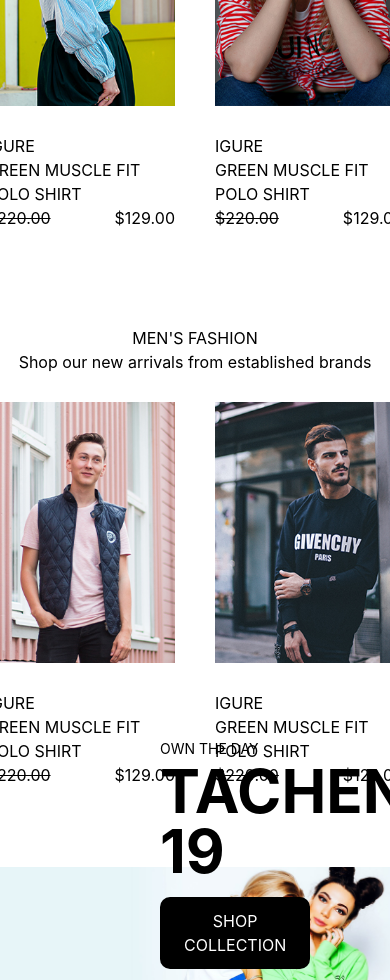
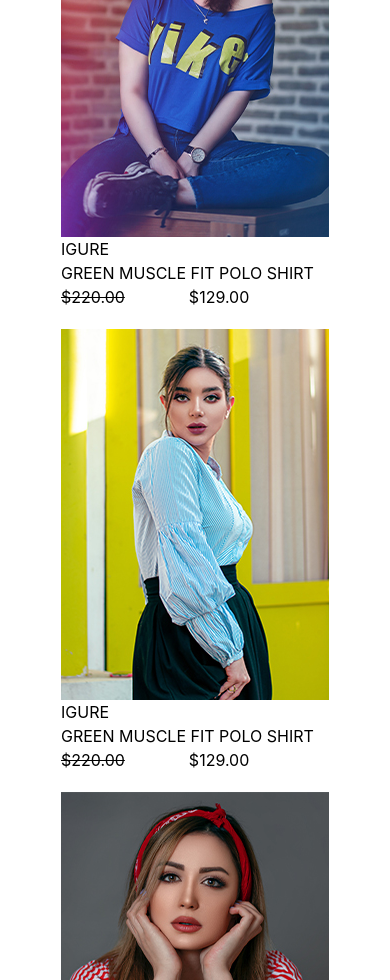
Before and after one commit to chukwunnonso/fashion-ecom, a React (Create React App) app: page / in a window 390 px wide. Shown: the part 1020-2000 px from the top of the page. Built offline with nearby package versions, Linux system fonts and the light colour scheme.

Commit message:
Worked on some responsiveness on the project

```diff
--- a/src/App.js
+++ b/src/App.js
@@ -2,7 +2,7 @@ import React from 'react'
 import { Routes, Route } from 'react-router-dom'
 import Home from './pages/Home'
 import ProductList from './pages/ProductList'
-import Checkout from './pages/Checkout'
+import CartCheckout from './pages/CartCheckout'
 import './App.css';
 
 const App = () => {
@@ -11,7 +11,7 @@ const App = () => {
       <Routes>
         <Route path='/' element={<Home/>} />
         <Route path='/products' element={<ProductList/>} />
-        <Route path='/checkout' element={<Checkout/>} />
+        <Route path='/cart' element={<CartCheckout/>} />
       </Routes>
     </div>
   )
--- a/src/components/Footer.jsx
+++ b/src/components/Footer.jsx
@@ -12,6 +12,7 @@ const Container = styled.div`
     display: flex;
     Background-color: #F2F8FC;
     margin-bottom:0;
+    padding-top: 4em;
 
 `
 const Left = styled.div`
--- a/src/components/LandingPage/BottomHero.jsx
+++ b/src/components/LandingPage/BottomHero.jsx
@@ -3,12 +3,12 @@ import image from "../../assets/hero-bottom.png"
 
 const BottomHero = () => {
     return(
-        <div className="relative mt-20">
+        <div className="relative mt-20 w-full xl:w-1440">
             <img className="image" src={image} alt="big-image" />
-            <div className="absolute top-30 left-40 right-20 bottom-20">
+            <div className="absolute top-30 lg:left-40 lg:right-20 bottom-20">
                 <p className="text-black text-sm font-normal leading-6">OWN THE DAY</p>
-                <p className="text-black text-6xl font-bold">TACHEN 19</p>
-                <button className="button bg-black hover:text-sm">SHOP COLLECTION</button>
+                <p className="text-black text-2xl lg:text-6xl font-bold">TACHEN 19</p>
+                <button className="button bg-black :text-sm">SHOP COLLECTION</button>
             </div>
         </div>
     )
--- a/src/components/LandingPage/HeaderHero.jsx
+++ b/src/components/LandingPage/HeaderHero.jsx
@@ -10,8 +10,8 @@ const HeaderHero = () => {
                 <p className="header">COLLUSION</p>
                 <p className="paragraph">An exclusive selection of this season's trends.</p>
                 <div className="flex flex-row">
-                    <button className="button">DISCOVER</button>
-                    <button className="button">SHOP NOW</button>
+                    <button className="button hover:text-sm">DISCOVER</button>
+                    <button className="button hover:text-sm">SHOP NOW</button>
                 </div>
             </div>
         </div>
--- a/src/components/LandingPage/MenFashion.jsx
+++ b/src/components/LandingPage/MenFashion.jsx
@@ -4,11 +4,11 @@ import men from "./MenArray";
 const MenFashion = () => {
     const displayProduct = men.map(item => {
         return(
-            <div key={item.id}>
+            <div className="mt-5" key={item.id}>
                 <div>
                     <img src={item.src} alt={item.alt} />
                 </div>
-                <div className="mt-7">
+                <div className="lg:mt-7">
                     <p>{item.brand}</p>
                     <p>{item.title}</p>
                     <div className="flex flex-row">
@@ -24,8 +24,8 @@ const MenFashion = () => {
         <div className="mt-24">
             <p className="text-center">MEN'S FASHION</p>
             <p className="text-center">Shop our new arrivals from established brands</p>
-            <div className="flex justify-center mt-7">
-                <div className="flex flex-row space-x-10">
+            <div className="flex flex-row justify-center mt-7">
+                <div className="flex flex-col lg:flex-row lg:space-x-10">
                     {displayProduct}
                 </div>
             </div>
--- a/src/components/LandingPage/WomenFashion.jsx
+++ b/src/components/LandingPage/WomenFashion.jsx
@@ -4,11 +4,11 @@ import women from "./WomenArray";
 const WomenFashion = () => {
     const displayProduct = women.map(item => {
         return(
-            <div key={item.id}>
+            <div className="mt-5" key={item.id}>
                 <div>
                     <img src={item.src} alt={item.alt} />
                 </div>
-                <div className="mt-7">
+                <div className="lg:mt-7">
                     <p>{item.brand}</p>
                     <p>{item.title}</p>
                     <div className="flex flex-row">
@@ -25,7 +25,7 @@ const WomenFashion = () => {
             <p className="text-center">WOMEN'S FASHION</p>
             <p className="text-center">Shop our new arrivals from established brands</p>
             <div className="flex mt-7 justify-center">
-                <div className="flex flex-row space-x-10">
+                <div className="flex flex-col lg:flex-row lg:space-x-10">
                     {displayProduct}
                 </div>
             </div>
--- /dev/null
+++ b/src/pages/CartCheckout.jsx
@@ -0,0 +1,56 @@
+import React, { useContext, useState } from 'react';
+
+// const CartCheckout = () => {
+//     return(
+//         <div>
+
+//         </div>
+//     )
+// }
+
+// export default CartCheckout
+
+// This is the context that holds the list of items in the cart
+const CartContext = React.createContext();
+
+// This component provides the context to its children
+function CartProvider({ children }) {
+  // This is the state that holds the list of items in the cart
+  const [items, setItems] = useState([]);
+
+  // This is the function that adds an item to the cart
+  const addToCart = (product) => {
+    // Create an object to represent the product
+    const item = {
+      title: product.title,
+      price: product.price,
+    };
+
+    // Update the cart component's state to include the new item
+    setItems([...items, item]);
+  };
+
+  return (
+    // Provide the context to the components that need to access it
+    <CartContext.Provider value={{ items, addToCart }}>
+      {children}
+    </CartContext.Provider>
+  );
+}
+
+// This component displays the list of items in the cart
+function Cart() {
+  // Use the useContext hook to access the context
+  const { items } = useContext(CartContext);
+
+  // Render the cart items in a list
+  return (
+    <ul>
+      {items.map((item) => (
+        <li>{item.title}: {item.price}</li>
+      ))}
+    </ul>
+  );
+}
+
+export default CartContext
--- a/src/pages/Checkout.jsx
+++ /dev/null
@@ -1,11 +0,0 @@
-import React from "react";
-
-const Checkout = () => {
-    return(
-        <div>
-            Checkout
-        </div>
-    )
-}
-
-export default Checkout
--- a/src/pages/Home.jsx
+++ b/src/pages/Home.jsx
@@ -11,7 +11,7 @@ import ProductList from './ProductList'
 
 const Home = () => {
   return (
-    <div className='container'>
+    <div className='container xl:w-1440'>
         <Navbar/>
         <HeaderHero/>
         <ImageSection/>
--- a/src/pages/ProductList.jsx
+++ b/src/pages/ProductList.jsx
@@ -1,23 +1,6 @@
-// import React from "react";
-
-// const ProductList = () => {
-//     return(
-//         <div>
-//             ProductList
-//         </div>
-//     )
-// }
-
-// export default ProductList
-
-
-
-///////Let me write styling below
-
-
-
-import React, {useState, useEffect} from 'react'
+import React, {useState, useEffect, useContext} from 'react'
 import '../App.css';
+import CartContext from './CartCheckout';
 //import { json } from 'react-router-dom';
 
 const ProductList = () => {
@@ -36,8 +19,9 @@ const ProductList = () => {
         //console.log(jsonData);
         setFake(jsonData);
     }
-    //fakeStore();
-    //https://fakestoreapi.com/products
+
+    const { addToCart } = useContext(CartContext);
+
   return (
     <>
     <div className='product-container'>
@@ -50,7 +34,10 @@ const ProductList = () => {
                     <p className='product-p'>{values.description}</p>
                     </div>
                     <img className='product-image' src={values.image}/>
-                      <h5 className='product-h5'>{values.price}</h5>
+                      <h5 className='product-h5'>${values.price}</h5>
+                    <div className='flex flex-row justify-center mt-5'>
+                        <button className='text-black p-2 bg-white rounded-lg' onClick={addToCart}>Add to Cart</button>
+                    </div>
                 </div>
 
                 </>
--- a/tailwind.config.js
+++ b/tailwind.config.js
@@ -6,7 +6,8 @@ module.exports = {
     './src/components/LandingPage/ImageSection.jsx',
     './src/components/LandingPage/WomenFashion.jsx',
     './src/components/LandingPage/BottomHero.jsx',
-    './src/components/LandingPage/'
+    './src/components/LandingPage/',
+    './src/pages/',
   ],
   theme: {
     extend: {},
```
